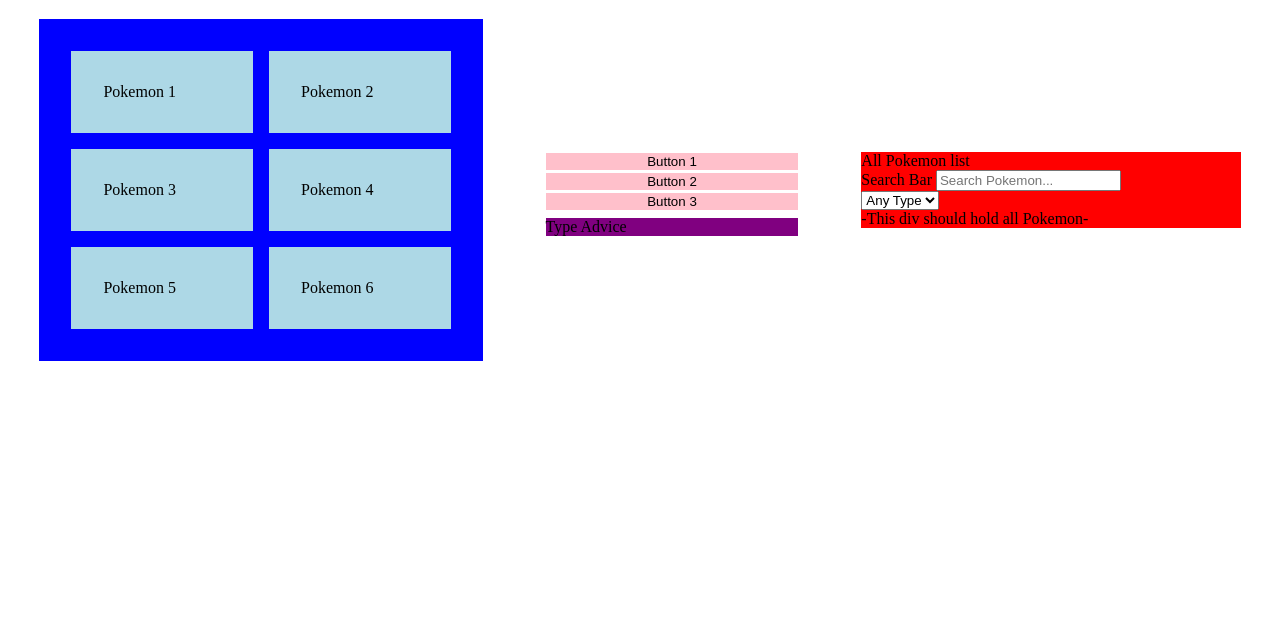
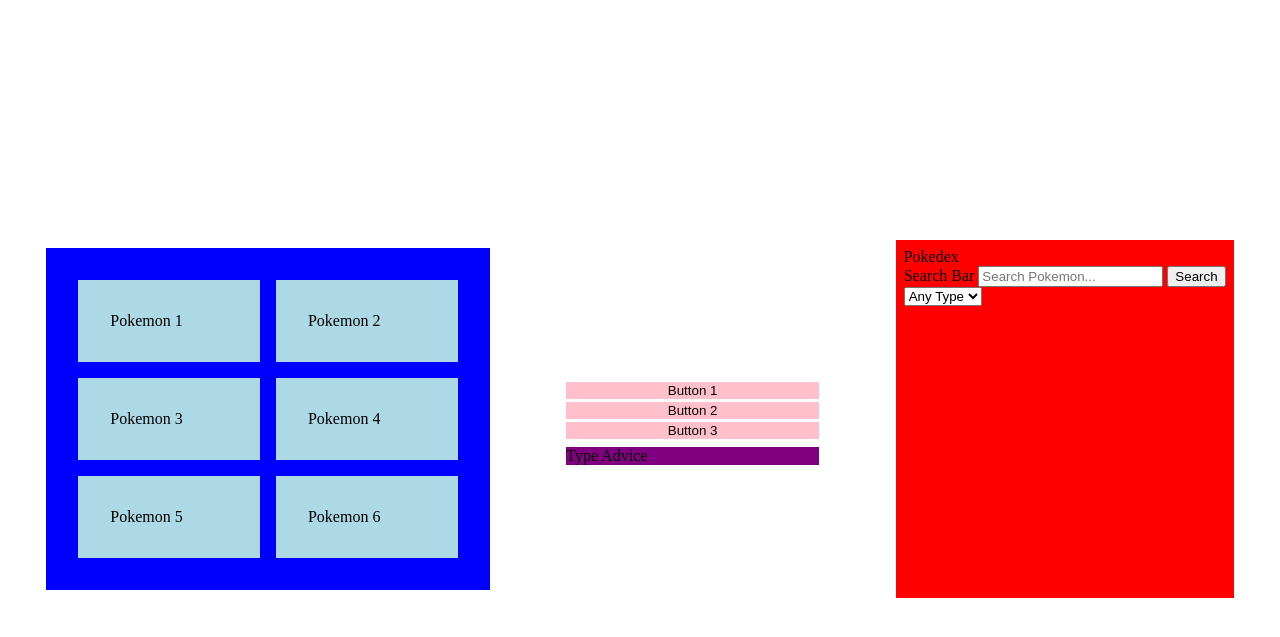
Before and after one commit to Casper-Br/PokemonTeamBuilder, a plain HTML site: page index.html in a window 1280 px wide. Shown: the part 61-698 px from the top of the page. Drawn offline with Linux system fonts and the light colour scheme; no server answers.

Commit message:
Added API functionality that fetches every pokemon available in Pokemon Sacred Gold

```diff
--- a/index.html
+++ b/index.html
@@ -24,8 +24,9 @@
                 <div class="typeAdvice"> Type Advice </div>
             </div>
             <div class="pokedex">
-                <div> All Pokemon list </div>
-                <div> Search Bar <input type="text" placeholder="Search Pokemon..."></input></div>
+                <div class="pokedexHeader">
+                    <div> Pokedex </div>
+                    <div> Search Bar <input type="text" placeholder="Search Pokemon..."></input> <button type="button">Search</button></div>
                     <div> <select name="type">
                         <option value="anyType">Any Type</option>
                         <option value="fire">Fire</option>
@@ -33,7 +34,8 @@
                         <option value="grass">Grass</option>
                     </select>
                     </div>
-                <div> -This div should hold all Pokemon- </div>
+                </div>
+                <div id="pokemonDisplay"></div>
             </div>
         </div>
         <script src="index.js"></script>
--- a/index.js
+++ b/index.js
@@ -1,5 +1,7 @@
+const pokemon_API = 'https://pokeapi.co/api/v2/pokemon?limit=493&offset=0'
 const teamPokemons = document.querySelectorAll(".teamPokemon");
 let selectedItem = null;
+const pokemonDisplay = document.getElementById("pokemonDisplay");
 
 teamPokemons.forEach(teamPokemon => {
     teamPokemon.addEventListener("click", () => {
@@ -9,3 +11,25 @@
         selectedItem = teamPokemon;
     });
 });
+
+fetch(pokemon_API)
+    .then(response => response.json())
+    .then(data => {
+        data.results.forEach(pokemon => {
+            const pokemonListElement = document.createElement('div');
+            pokemonListElement.innerText = pokemon.name;
+            pokemonListElement.classList.add('pokemonListElement');
+            pokemonDisplay.appendChild(pokemonListElement);
+        });
+    })
+    .catch(error => console.error("Error fetching Pokemon", error));
+
+    // Style fix, maybe figure out a way to do this in CSS
+    function matchPokedexHeight() {
+        const teamView = document.querySelector(".teamView");
+        const pokedex = document.querySelector(".pokedex");
+        pokedex.style.height = teamView.offsetHeight + "px";
+    }
+
+    window.addEventListener("load", matchPokedexHeight);
+    window.addEventListener("resize", matchPokedexHeight);
--- a/style.css
+++ b/style.css
@@ -6,15 +6,18 @@
 }
 
 .container {
+    align-items: flex-start;
     justify-content: center;
     justify-items: center;
     display: flex;
+    width: 100%;
+    height: 100%;
 }
 
 .teamView {
     background-color: blue;
     display: grid;
-    grid-template-columns: auto auto;
+    grid-template-columns: 1fr 1fr;
     gap: 1rem;
     width: 30%;
     margin: auto;
@@ -38,7 +41,7 @@
 .buttons {
     background: none;
     display: grid;
-    grid-template-columns: auto;
+    grid-template-columns: 1fr;
     gap: 4%;
     margin: auto;
     width: 20%;
@@ -56,6 +59,28 @@
 
 .pokedex {
     background-color: red;
-    width: 30%;
+    padding: 0.5rem;
+    width: auto;
+    height: 100%;
     margin: auto;
+    display: flex;
+    flex-direction: column;
 }
+
+
+#pokemonDisplay {
+    display: grid;
+    grid-template-columns: repeat(5, 1fr);
+    gap: 1rem;
+    height: 100%;
+    overflow-y: auto;
+    justify-items: stretch;
+    align-items: stretch;
+}
+
+.pokemonListElement {
+    overflow-wrap: break-word;
+    word-wrap: break-word;
+    text-align: center;
+    background-color: pink;
+}
```
Lines whose indentation alone changed are shown as unchanged.
